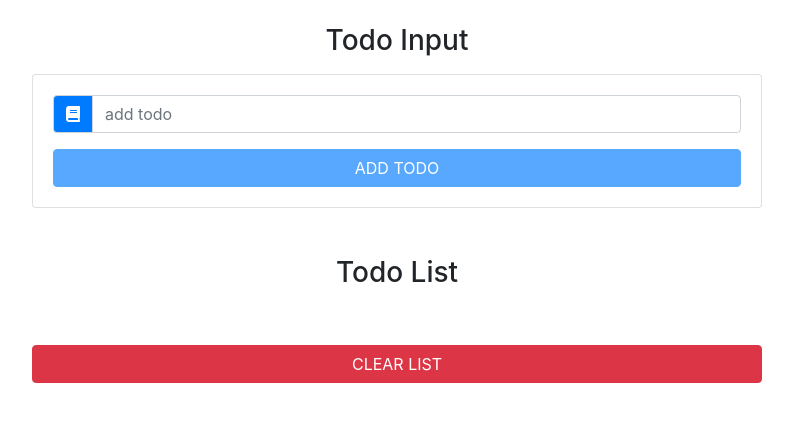
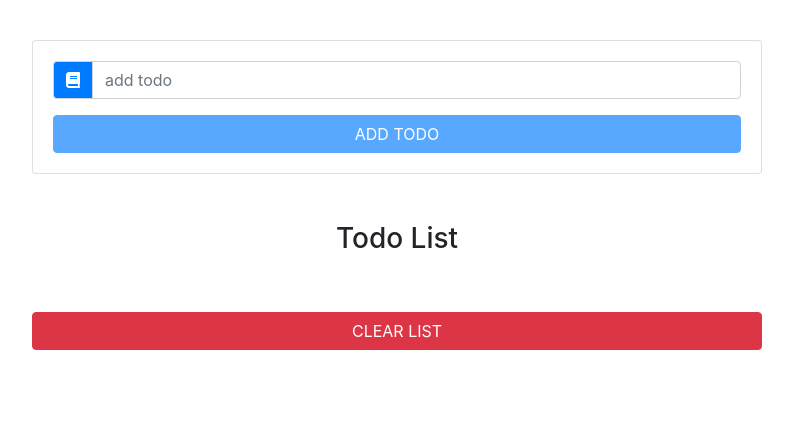
Before and after one commit to WooCashpirowski/react-todos, a React (Create React App) app: page / in a window 1280 px wide. Shown: the top 422 px of the page, without its empty margins (243-1036 px from the left). Built offline with nearby package versions, Linux system fonts and the light colour scheme.

Commit message:
heading removal

```diff
--- a/src/App.js
+++ b/src/App.js
@@ -60,7 +60,6 @@ export class App extends Component {
       <div className="container">
         <div className="row">
           <div className="col-10 mx-auto col-md-8 mt-4">
-            <h3 className="text-capitalize text-center">Todo input</h3>
             <TodoInput
               item={this.state.item}
               handleChange={this.handleChange}
```
